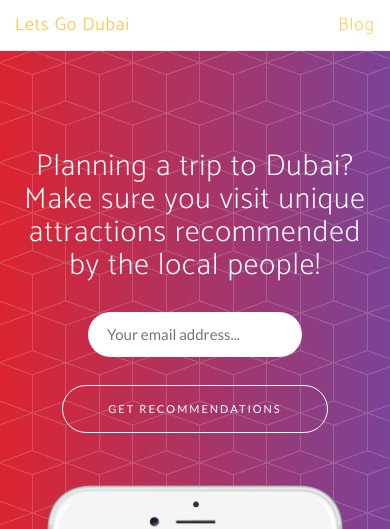
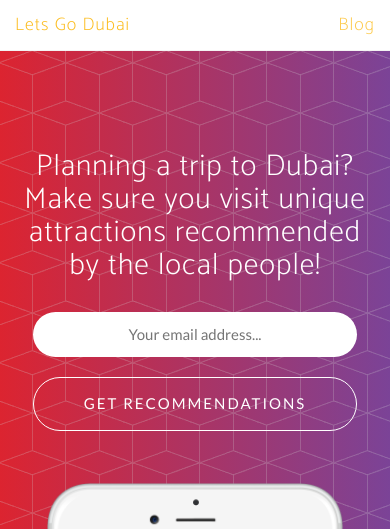
Before and after one commit to justa128/quiz-app, a website: page index.html in a window 390 px wide. Shown: the top 529 px of the page. Drawn offline with nearby package versions, Linux system fonts and the light colour scheme; a web font is replaced by a local one.

Commit message:
Add files via upload

```diff
--- a/css/new-age.css
+++ b/css/new-age.css
@@ -425,9 +425,16 @@ footer ul li a.active {
 }
 .btn-xl {
   padding: 15px 45px;
-  font-size: 11px;
+  font-size: 15px;
   background-color: transparent;
+  width: 70%;
 }
+@media (max-width: 767px) {
+	.btn-xl {
+		width: 90%;
+	}
+}
+
 ::-moz-selection {
   color: white;
   text-shadow: none;
@@ -455,13 +462,23 @@ body {
     font-family: Lato,Helvetica,Arial,sans-serif;
     color: #333333;
     border: none;
-    padding: 12px 25px 12px 19px;
-    margin-bottom: 28px;
+    padding: 12px 19px 12px 19px;
+    width: 90%;
+    margin-bottom: 20px;
     font-size: 15px;
 }
 @media (min-width: 768px) {
   .email-field {
-    padding-right: 200px;
+    margin-bottom: 28px;
     font-size: 19px;
+    width: 70%;
+   }
+   .mobile-only {
+   	display: none;
    }
  }
+ @media (max-width: 767px) {
+  .email-field {
+    text-align: center;
+   }
+ }
```
